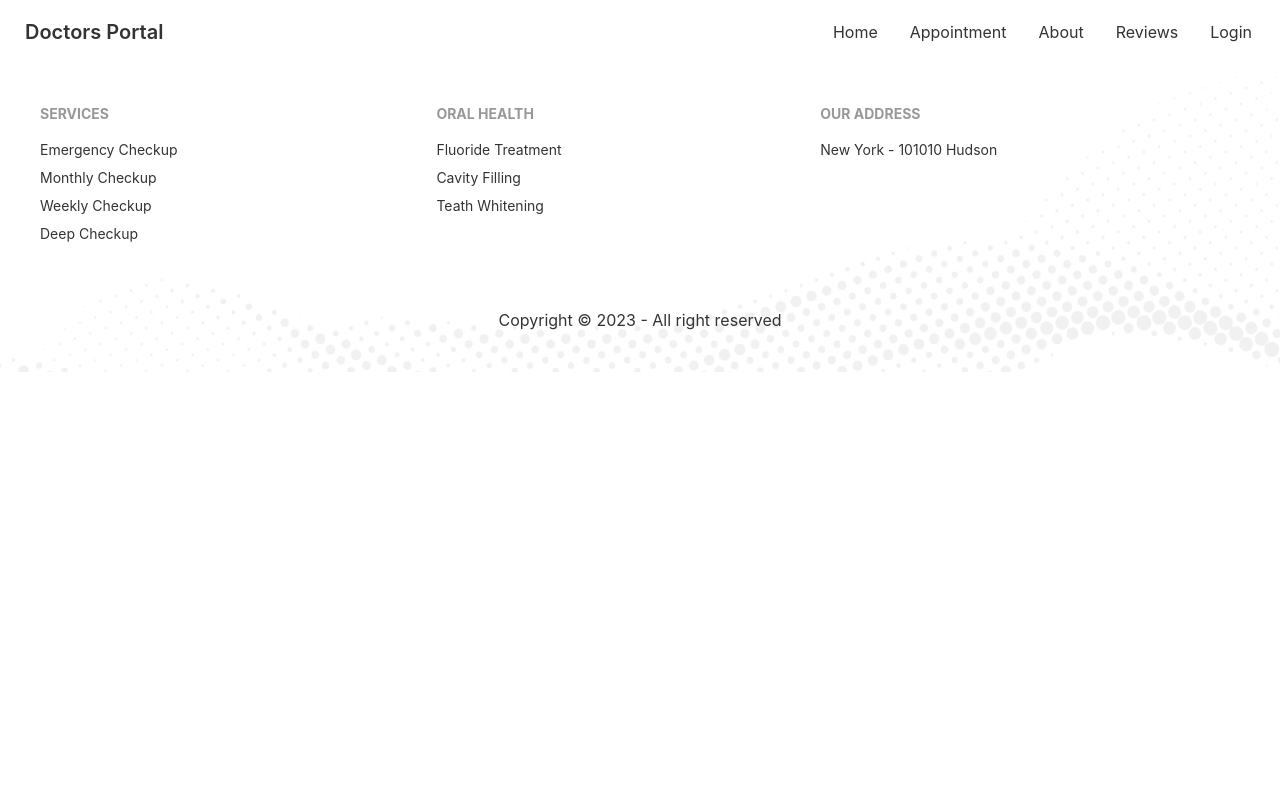
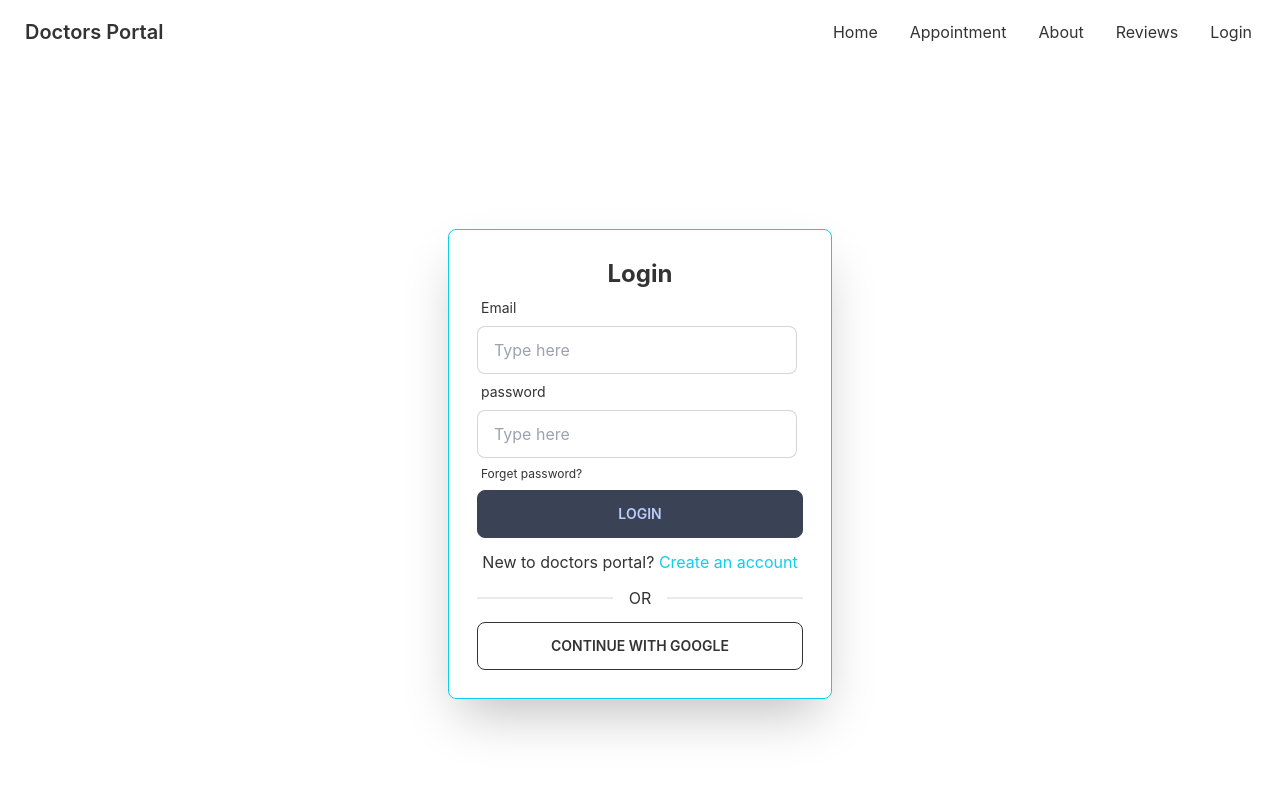
Before and after one commit to TouhedurRahman/doctors-portal-client, a React (Create React App) app: page /login in a window 1280 px wide. Shown: the top 800 px of the page. Built offline with nearby package versions, Linux system fonts and the light colour scheme.

Commit message:
login page design added

```diff
--- a/package.json
+++ b/package.json
@@ -11,6 +11,7 @@
     "react": "^18.2.0",
     "react-day-picker": "^8.6.0",
     "react-dom": "^18.2.0",
+    "react-hook-form": "^7.43.2",
     "react-router-dom": "^6.8.1",
     "react-scripts": "5.0.1",
     "web-vitals": "^2.1.4"
--- a/src/Pages/Login/Login.js
+++ b/src/Pages/Login/Login.js
@@ -1,9 +1,46 @@
-import React from 'react';
+import { useForm } from 'react-hook-form';
+import { Link } from 'react-router-dom';
 
 const Login = () => {
+    const { register, handleSubmit } = useForm();
+
+    const handleLogin = data => {
+        console.log(data);
+    }
+
     return (
-        <div>
+        <div className='h-[800px] flex justify-center items-center'>
+            <div className='w-96 p-7 border border-primary rounded-lg shadow-2xl'>
+                <h2 className='text-2xl text-center font-bold'>Login</h2>
+                <form onSubmit={handleSubmit(handleLogin)}>
+                    <div className="form-control w-full max-w-xs">
+                        <label className="label">
+                            <span className="label-text">Email</span>
+                        </label>
+                        <input type="text" {...register("email")} placeholder="Type here" className="input input-bordered w-full max-w-xs" />
+                    </div>
 
+                    <div className="form-control w-full max-w-xs">
+                        <label className="label">
+                            <span className="label-text">password</span>
+                        </label>
+                        <input type="password" {...register("password")} placeholder="Type here" className="input input-bordered w-full max-w-xs" />
+                        <label className="label">
+                            <span className="label-text-alt">Forget password?</span>
+                        </label>
+                    </div>
+
+                    <input type="submit" className='btn btn-accent w-full' value='Login' />
+                </form>
+
+                <p className='pt-3 text-center'>
+                    New to doctors portal? <Link className='text-primary' to='/signup'>Create an account</Link>
+                </p>
+
+                <div className="divider">OR</div>
+
+                <button className='btn btn-outline w-full'>CONTINUE WITH GOOGLE</button>
+            </div>
         </div>
     );
 };
```
Also changed, not shown: 1 other file (tests, documents, lock files or other folders).
